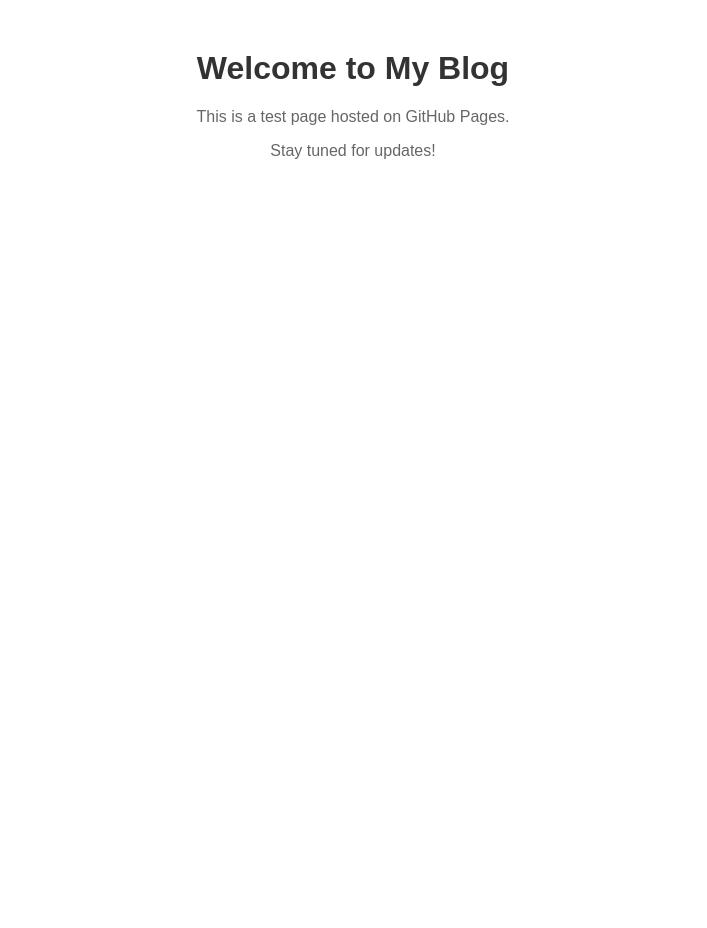
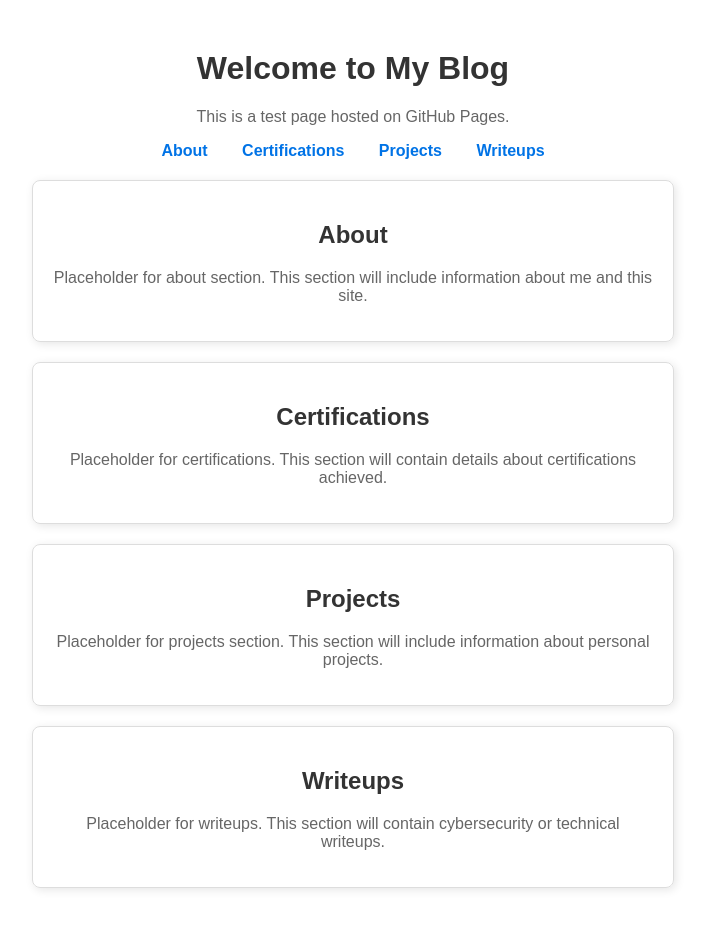
Before and after one commit to jxnmxg/jxnmxg.github.io, a plain HTML site: page index.html in a window 1280 px wide. Shown: the whole page, without its empty margins (287-994 px from the left). Before the commit the page ends 800 px from the top, so only its background shows below. Drawn offline with Linux system fonts and the light colour scheme.

Commit message:
Updated index.html with section placeholders

```diff
--- a/index.html
+++ b/index.html
@@ -10,17 +10,61 @@
             text-align: center;
             margin: 50px;
         }
-        h1 {
+        h1, h2 {
             color: #333;
         }
         p {
             color: #666;
+        }
+        nav {
+            margin-bottom: 20px;
+        }
+        nav a {
+            margin: 0 15px;
+            text-decoration: none;
+            color: #0073e6;
+            font-weight: bold;
+        }
+        .section {
+            border: 1px solid #ddd;
+            padding: 20px;
+            margin: 20px auto;
+            max-width: 600px;
+            border-radius: 8px;
+            box-shadow: 2px 2px 10px rgba(0, 0, 0, 0.1);
         }
     </style>
 </head>
 <body>
     <h1>Welcome to My Blog</h1>
     <p>This is a test page hosted on GitHub Pages.</p>
-    <p>Stay tuned for updates!</p>
+
+    <nav>
+        <a href="#about">About</a>
+        <a href="#certs">Certifications</a>
+        <a href="#projects">Projects</a>
+        <a href="#writeups">Writeups</a>
+    </nav>
+
+    <div id="about" class="section">
+        <h2>About</h2>
+        <p>Placeholder for about section. This section will include information about me and this site.</p>
+    </div>
+
+    <div id="certs" class="section">
+        <h2>Certifications</h2>
+        <p>Placeholder for certifications. This section will contain details about certifications achieved.</p>
+    </div>
+
+    <div id="Projects" class="section">
+        <h2>Projects</h2>
+        <p>Placeholder for projects section. This section will include information about personal projects.</p>
+    </div>
+
+    <div id="writeups" class="section">
+        <h2>Writeups</h2>
+        <p>Placeholder for writeups. This section will contain cybersecurity or technical writeups.</p>
+    </div>
+
 </body>
 </html>
```
